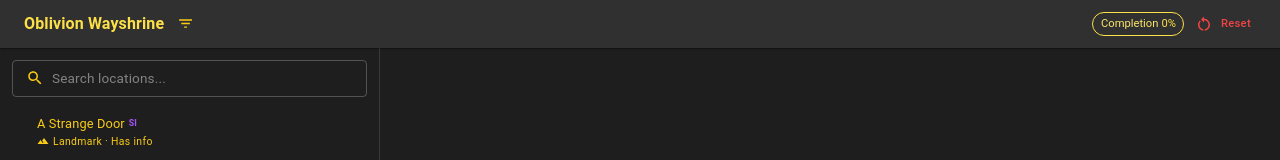
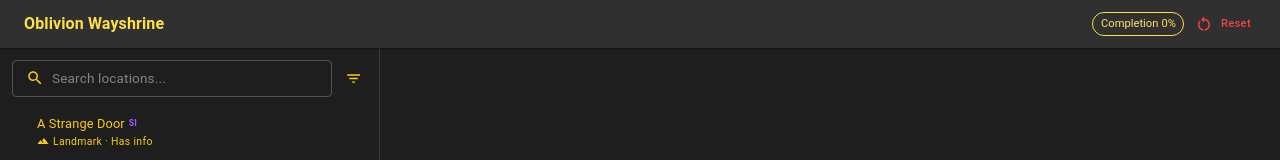
Before and after one commit to ScottMcDermid/oblivion-wayshrine, a Next.js app: page / in a window 1280 px wide. Shown: the top 160 px of the page. Built offline with nearby package versions, Linux system fonts and the light colour scheme.

Commit message:
moved filter button

```diff
--- a/src/components/LocationList.tsx
+++ b/src/components/LocationList.tsx
@@ -1,6 +1,8 @@
 import React from 'react';
 import {
+  Badge,
   Box,
+  IconButton,
   InputAdornment,
   List,
   ListItemButton,
@@ -9,6 +11,7 @@
   Typography,
 } from '@mui/material';
 import {
+  FilterList,
   Search,
   Visibility,
   CheckCircle,
@@ -28,6 +31,8 @@
   onSelect,
   search,
   onSearchChange,
+  onToggleFilter,
+  hasActiveFilters,
 }: {
   filteredLocations: LocationDefinition[];
   locations: Record<string, LocationStatus>;
@@ -35,6 +40,8 @@
   onSelect: (location: LocationDefinition) => void;
   search: string;
   onSearchChange: (search: string) => void;
+  onToggleFilter: () => void;
+  hasActiveFilters: boolean;
 }) {
   const filtered = filteredLocations.filter(
     (loc) => search === '' || loc.name.toLowerCase().includes(search.toLowerCase()),
@@ -42,7 +49,7 @@
 
   return (
     <Box sx={{ display: 'flex', flexDirection: 'column', height: '100%' }}>
-      <Box sx={{ p: 1.5, pb: 1 }}>
+      <Box sx={{ p: 1.5, pb: 1, display: 'flex', alignItems: 'center', gap: 1 }}>
         <TextField
           fullWidth
           size="small"
@@ -62,6 +69,15 @@
             },
           }}
         />
+        <IconButton
+          size="small"
+          onClick={onToggleFilter}
+          sx={{ color: 'text.secondary' }}
+        >
+          <Badge variant="dot" color="secondary" invisible={!hasActiveFilters}>
+            <FilterList fontSize="small" />
+          </Badge>
+        </IconButton>
       </Box>
 
       <Box sx={{ overflow: 'auto', flex: 1 }}>
--- a/src/components/Wayshrine.tsx
+++ b/src/components/Wayshrine.tsx
@@ -3,7 +3,6 @@
 import React, { useCallback, useEffect, useMemo, useRef, useState } from 'react';
 import {
   AppBar,
-  Badge,
   Box,
   Button,
   Chip,
@@ -18,7 +17,7 @@
   useMediaQuery,
 } from '@mui/material';
 import { ThemeProvider, StyledEngineProvider, useTheme } from '@mui/material/styles';
-import { ArrowBack, Close, FilterList, GitHub, RestartAlt } from '@mui/icons-material';
+import { ArrowBack, Close, GitHub, RestartAlt } from '@mui/icons-material';
 import theme from '@/app/theme';
 import { useLocationStore } from '@/data/locationStore';
 import { useHydrated } from '@/hooks/useHydrated';
@@ -235,16 +234,6 @@
             Oblivion Wayshrine
           </Typography>
 
-          <IconButton
-            size="small"
-            onClick={() => setFilterPanelOpen((prev) => !prev)}
-            sx={{ color: 'text.secondary' }}
-          >
-            <Badge variant="dot" color="secondary" invisible={!hasActiveFilters}>
-              <FilterList fontSize="small" />
-            </Badge>
-          </IconButton>
-
           <Box sx={{ flex: 1 }} />
 
           <Chip
@@ -350,6 +339,8 @@
             onSelect={handleSelectLocation}
             search={search}
             onSearchChange={setSearch}
+            onToggleFilter={() => setFilterPanelOpen((prev) => !prev)}
+            hasActiveFilters={hasActiveFilters}
           />
         </Box>
 
```
